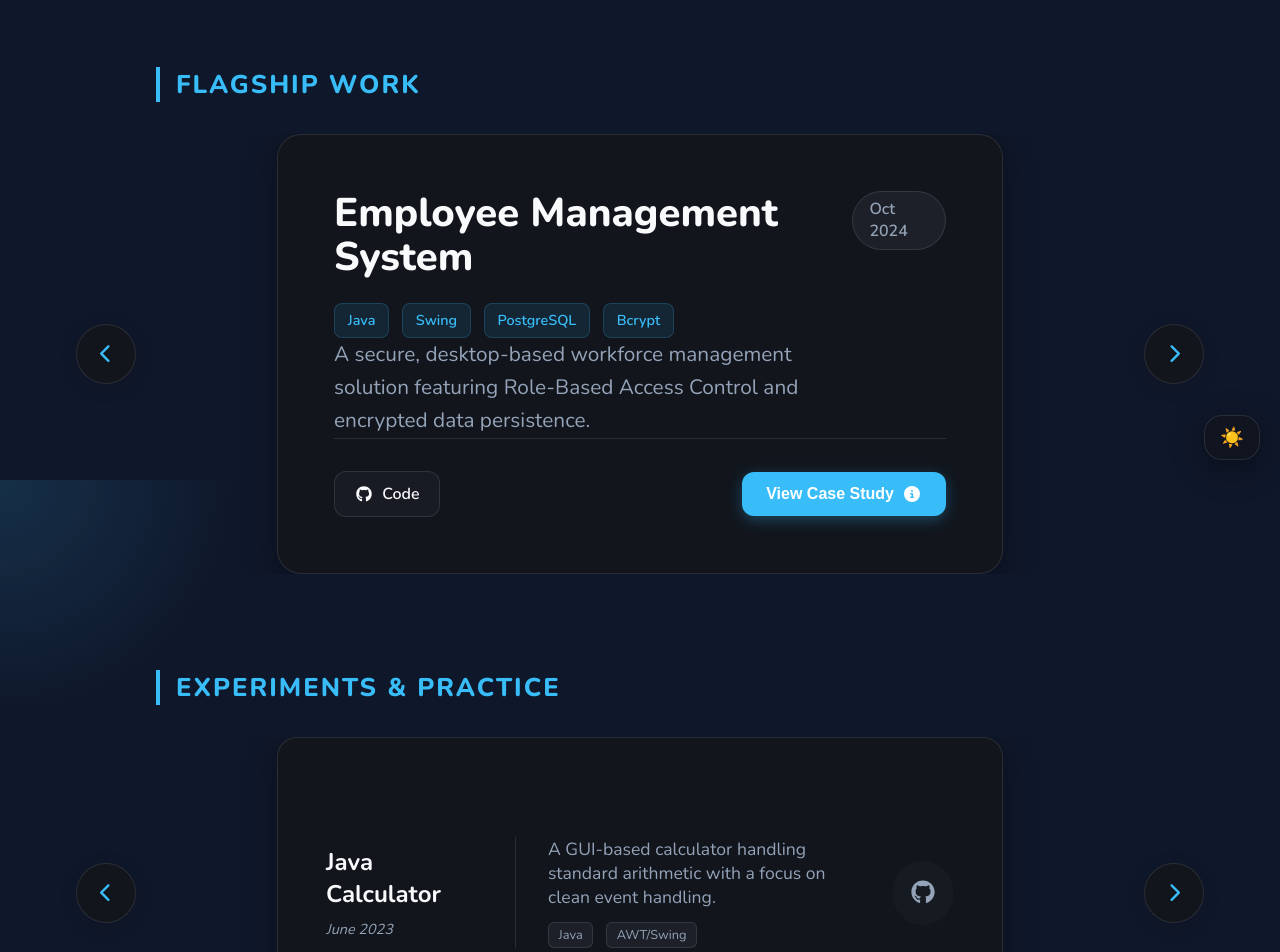
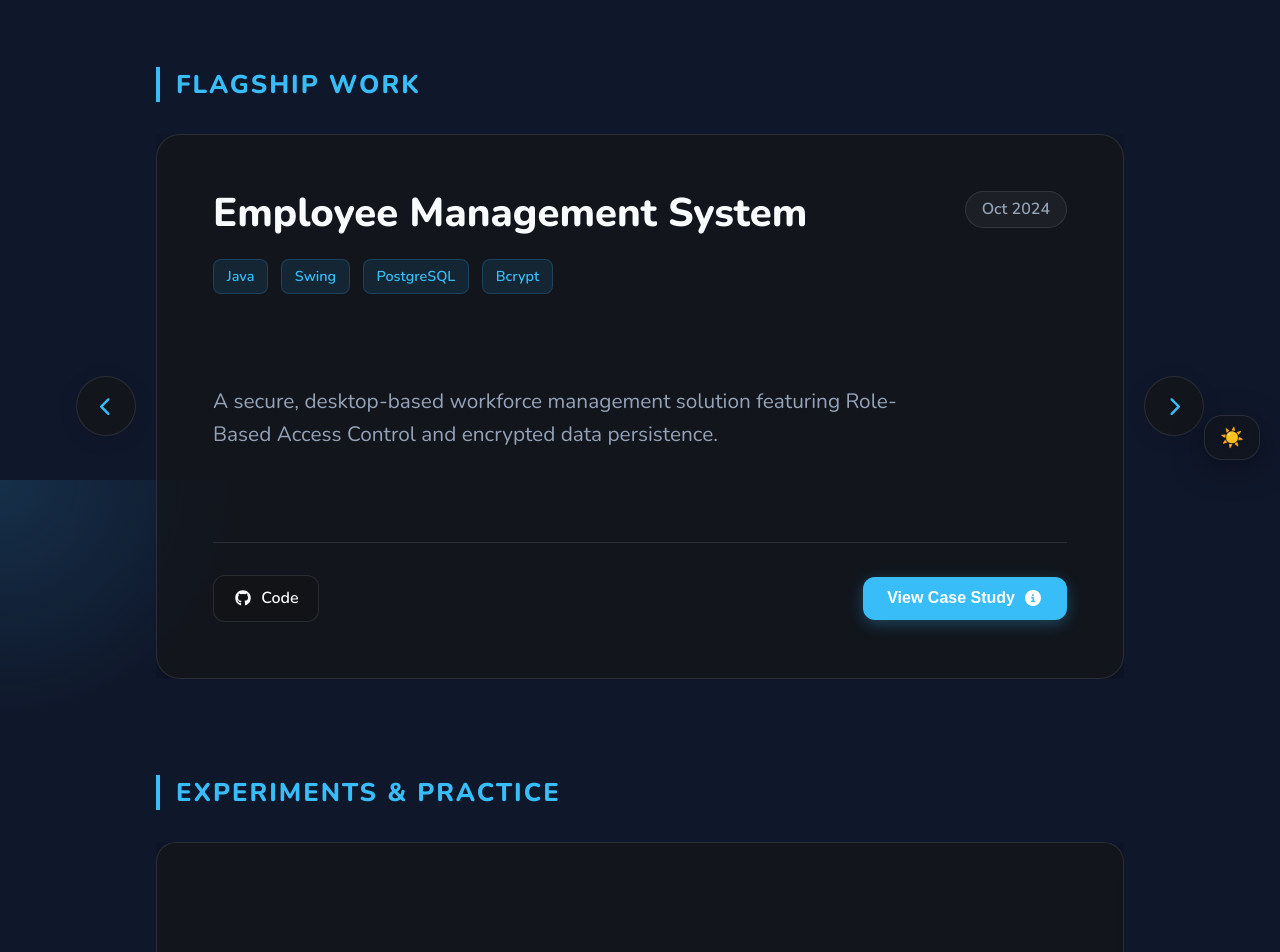
Before and after one commit to mndiweni04/portfolio-v2, a Next.js app: page /projects in a window 1280 px wide. Shown: the part 320-1272 px from the top of the page. Built offline with nearby package versions, Linux system fonts and the light colour scheme.

Commit message:
Fixed case study system theme toggle.

```diff
--- a/src/app/styles/projects.css
+++ b/src/app/styles/projects.css
@@ -2,7 +2,6 @@
 
 /* --- Page Structure --- */
 .projects-page-container {
-    /* REDUCED: Was 1200px, now 1000px to make containers smaller/more compact */
     max-width: 1000px;
     width: 90%;
     margin: 0 auto;
@@ -83,14 +82,12 @@
     transform: translateY(-50%) scale(1.1);
 }
 
-/* Position outside the frame */
 .prev-flag, .prev-exp { left: -80px; }
 .next-flag, .next-exp { right: -80px; }
 
 /* --- TIER 1: FLAGSHIP WORK (16:9 Strict) --- */
 .flagship-card {
-    width: 75%;
-    /* STRICT 16:9 Aspect Ratio */
+    width: 100%;
     aspect-ratio: 16 / 9;
 
     background: var(--glass-bg);
@@ -101,7 +98,6 @@
     border-radius: 24px;
 
     padding: 3.5rem;
-    margin: auto;
     display: flex;
     flex-direction: column;
     justify-content: space-between;
@@ -110,7 +106,7 @@
 }
 
 .flagship-card:hover {
-    border-color: rgba(56, 189, 248, 0.3);
+    border-color: var(--profile-theme);
 }
 
 .card-header .header-top {
@@ -132,7 +128,7 @@
     font-size: 1rem;
     color: var(--text-secondary);
     font-weight: 600;
-    background: rgba(255,255,255,0.05);
+    background: rgba(127, 127, 127, 0.1); /* Neutral background works for both modes */
     padding: 0.4rem 1rem;
     border-radius: 50px;
     border: 1px solid var(--glass-border);
@@ -184,7 +180,7 @@
 .btn-glass {
     padding: 0.7rem 1.2rem;
     border-radius: 12px;
-    background: rgba(255, 255, 255, 0.03);
+    background: var(--glass-bg); /* Use theme var */
     border: 1px solid var(--glass-border);
     color: var(--text-color);
     text-decoration: none;
@@ -196,7 +192,7 @@
 }
 
 .btn-glass:hover {
-    background: rgba(255, 255, 255, 0.1);
+    background: rgba(127, 127, 127, 0.2);
     border-color: var(--text-secondary);
 }
 
@@ -204,7 +200,7 @@
     padding: 0.8rem 1.5rem;
     border-radius: 12px;
     background: var(--profile-theme);
-    color: #fff;
+    color: #fff; /* Always white on the blue button */
     border: none;
     font-weight: 700;
     font-size: 1rem;
@@ -223,8 +219,7 @@
 
 /* --- TIER 2: EXPERIMENTS (21:9 Strict) --- */
 .experiment-card {
-    width: 75%;
-    /* STRICT 21:9 Aspect Ratio */
+    width: 100%;
     aspect-ratio: 21 / 9;
 
     background: var(--glass-bg);
@@ -235,7 +230,6 @@
     border-radius: 20px;
 
     padding: 2rem 3rem;
-    margin: auto;
     display: flex;
     align-items: center;
     justify-content: space-between;
@@ -275,7 +269,7 @@
     font-size: 0.8rem;
     padding: 0.2rem 0.6rem;
     border-radius: 6px;
-    background: rgba(255, 255, 255, 0.05);
+    background: rgba(127, 127, 127, 0.1);
     color: var(--text-secondary);
     border: 1px solid var(--glass-border);
 }
@@ -286,22 +280,22 @@
     transition: color 0.3s;
     padding: 1rem;
     border-radius: 50%;
-    background: rgba(255,255,255,0.02);
+    background: rgba(127, 127, 127, 0.05);
 }
 
 .btn-icon-only:hover {
     color: var(--profile-theme);
-    background: rgba(255,255,255,0.05);
+    background: rgba(127, 127, 127, 0.1);
 }
 
-/* --- OVERLAY: Case Study Panel --- */
+/* --- OVERLAY: Case Study Panel (THEME FIXED) --- */
 .overlay-backdrop {
     position: fixed;
     top: 0;
     left: 0;
     width: 100vw;
     height: 100vh;
-    background: rgba(15, 23, 42, 0.6);
+    background: rgba(0, 0, 0, 0.6);
     -webkit-backdrop-filter: blur(20px);
     backdrop-filter: blur(20px);
     z-index: 9999;
@@ -312,16 +306,16 @@
 }
 
 .a4-glass {
-    /* WIDER CONFIGURATION */
-    width: 90vw;            /* Responsive width */
-    max-width: 1100px;      /* Increased Max Width for "wider" feel */
+    width: 90vw;
+    max-width: 1100px;
     height: 90vh;
-
-    /* Changed aspect-ratio to be wider than A4 (approx 4:5 instead of 1:1.4) */
-    /* This ensures it feels more like a landscape document or wide tablet */
     aspect-ratio: 4 / 5;
 
-    background: linear-gradient(135deg, rgba(30, 41, 59, 0.95), rgba(15, 23, 42, 0.98));
+    /* FIXED: Uses Theme Variables instead of hardcoded dark gradient */
+    background: var(--bg-color);
+    /* Optional: Subtle gradient mix using your glass variable for texture */
+    background: linear-gradient(135deg, var(--bg-color), var(--glass-bg));
+
     border: 1px solid var(--glass-border);
     box-shadow: 0 25px 50px -12px rgba(0, 0, 0, 0.5);
     border-radius: 8px;
@@ -329,13 +323,14 @@
     position: relative;
     overflow-y: auto;
     padding: 4rem;
-    color: var(--text-color);
+    color: var(--text-color); /* Adapts to theme */
     animation: slideUp 0.4s cubic-bezier(0.2, 0.8, 0.2, 1);
 }
 
 /* Custom Scrollbar for Overlay */
 .a4-glass::-webkit-scrollbar { width: 8px; }
 .a4-glass::-webkit-scrollbar-thumb { background: var(--glass-border); border-radius: 4px; }
+.a4-glass::-webkit-scrollbar-track { background: transparent; }
 
 .close-floating {
     position: fixed;
@@ -344,9 +339,12 @@
     width: 40px;
     height: 40px;
     border-radius: 50%;
-    background: rgba(255, 255, 255, 0.1);
-    border: none;
-    color: #fff;
+
+    /* Adaptive Background */
+    background: var(--glass-bg);
+    border: 1px solid var(--glass-border);
+
+    color: var(--text-color);
     cursor: pointer;
     z-index: 20;
     font-size: 1.2rem;
@@ -358,7 +356,9 @@
 
 .close-floating:hover {
     background: var(--profile-theme);
+    color: white; /* Always white on hover */
     transform: rotate(90deg);
+    border-color: var(--profile-theme);
 }
 
 .overlay-content {
@@ -384,12 +384,14 @@
 }
 
 .tech-pill-dark {
-    background: rgba(0, 0, 0, 0.3);
+    /* FIXED: Adaptive Background instead of hardcoded black */
+    background: var(--glass-border);
     border: 1px solid var(--glass-border);
     padding: 0.5rem 1rem;
     border-radius: 8px;
     color: var(--text-color);
     font-size: 0.9rem;
+    font-weight: 600;
 }
 
 .glass-divider {
@@ -420,10 +422,10 @@
 }
 
 .highlight-box {
-    background: rgba(56, 189, 248, 0.05);
+    background: rgba(56, 189, 248, 0.05); /* This blue tint works on both themes */
     padding: 2rem;
     border-radius: 12px;
-    border: 1px solid rgba(56, 189, 248, 0.1);
+    border: 1px solid rgba(56, 189, 248, 0.2);
 }
 
 /* --- ANIMATIONS --- */
@@ -437,7 +439,6 @@
 
 /* --- RESPONSIVE --- */
 @media (max-width: 1024px) {
-    /* Tablet: Stack everything */
     .custom-nav-btn { display: none; }
     .flagship-card, .experiment-card { aspect-ratio: auto; min-height: 400px; padding: 2rem; }
 
@@ -449,7 +450,6 @@
     .exp-center { padding: 0; border: none; }
     .exp-right { width: 100%; display: flex; justify-content: flex-end; }
 
-    /* Overlay Full Screen */
     .a4-glass { width: 100%; height: 100%; max-height: none; border-radius: 0; aspect-ratio: auto; padding: 5rem 1.5rem 2rem; }
     .close-floating { top: 1.5rem; right: 1.5rem; position: absolute; }
 }
--- a/src/components/projects.js
+++ b/src/components/projects.js
@@ -35,6 +35,7 @@ const flagshipProjects = [
         techStack: ["Next.js 14", "React", "CSS Modules", "Netlify"],
         githubLink: "https://github.com/mndiweni04/My-Portfolio",
         liveLink: "https://mandla-ndiweni-portfolio.netlify.app/",
+        // Case Study Details
         problem: "Standard portfolio templates lacked the unique 'glassmorphism' aesthetic I wanted and suffered from poor SEO performance.",
         solution: "Developed a custom design system using CSS variables for consistent glass effects. Migrated to Next.js to leverage server-side rendering and improved core web vitals.",
         journey: "I spent significant time refining the CSS backdrop-filters to ensure compatibility across Safari and Chrome. The animation logic required complex state management for the overlay systems.",
@@ -48,6 +49,7 @@ const flagshipProjects = [
         techStack: ["C#", ".NET", "WinForms", "MSSQL"],
         githubLink: "https://github.com/mndiweni04/Array-Manipulation",
         liveLink: "#",
+        // Case Study Details
         problem: "Students and faculty struggled to manually identify overlapping classes, leading to double-booking and administrative chaos.",
         solution: "Built a visual grid system in C# that parses time arrays to automatically flag conflicts. The UI updates in real-time as slots are dragged and dropped.",
         journey: "Logic intensity was high. I had to write efficient algorithms to compare start/end times across multiple multidimensional arrays without causing UI lag.",
```
